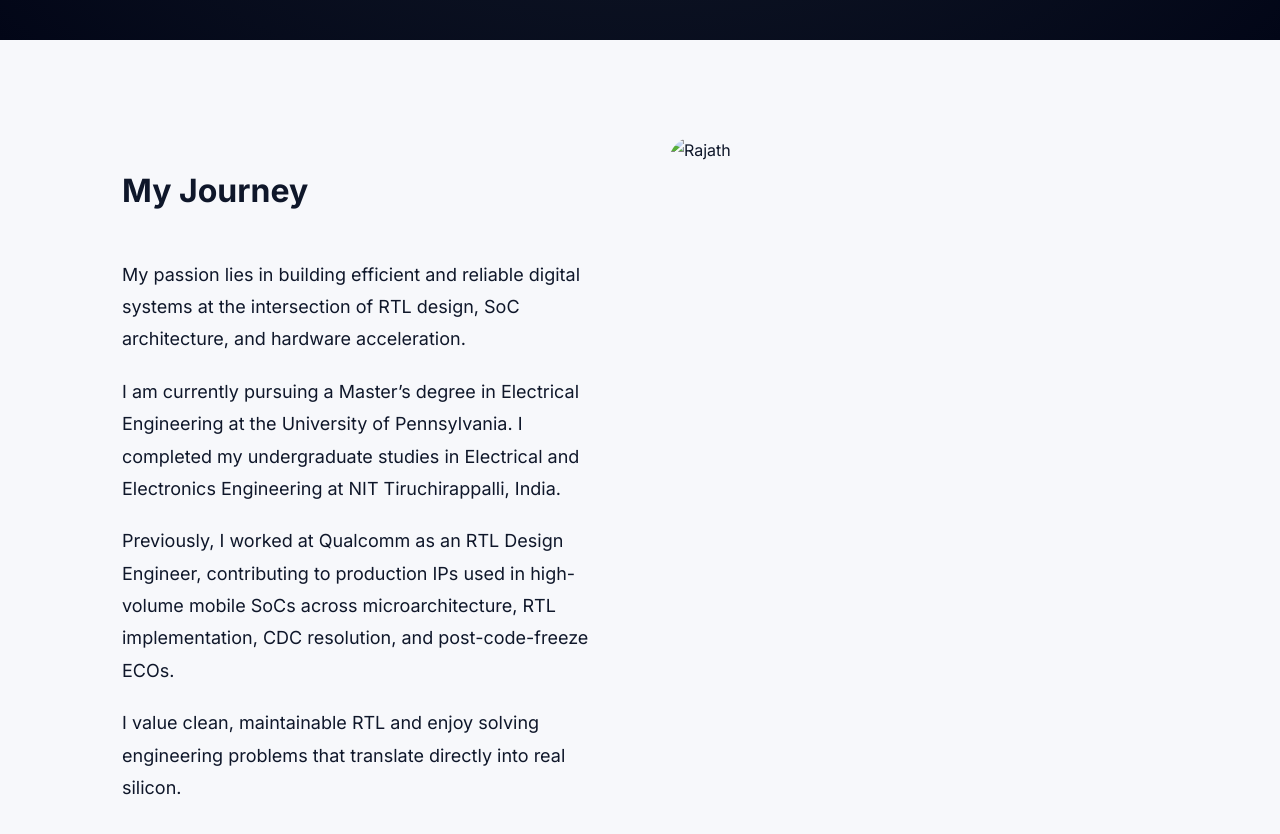
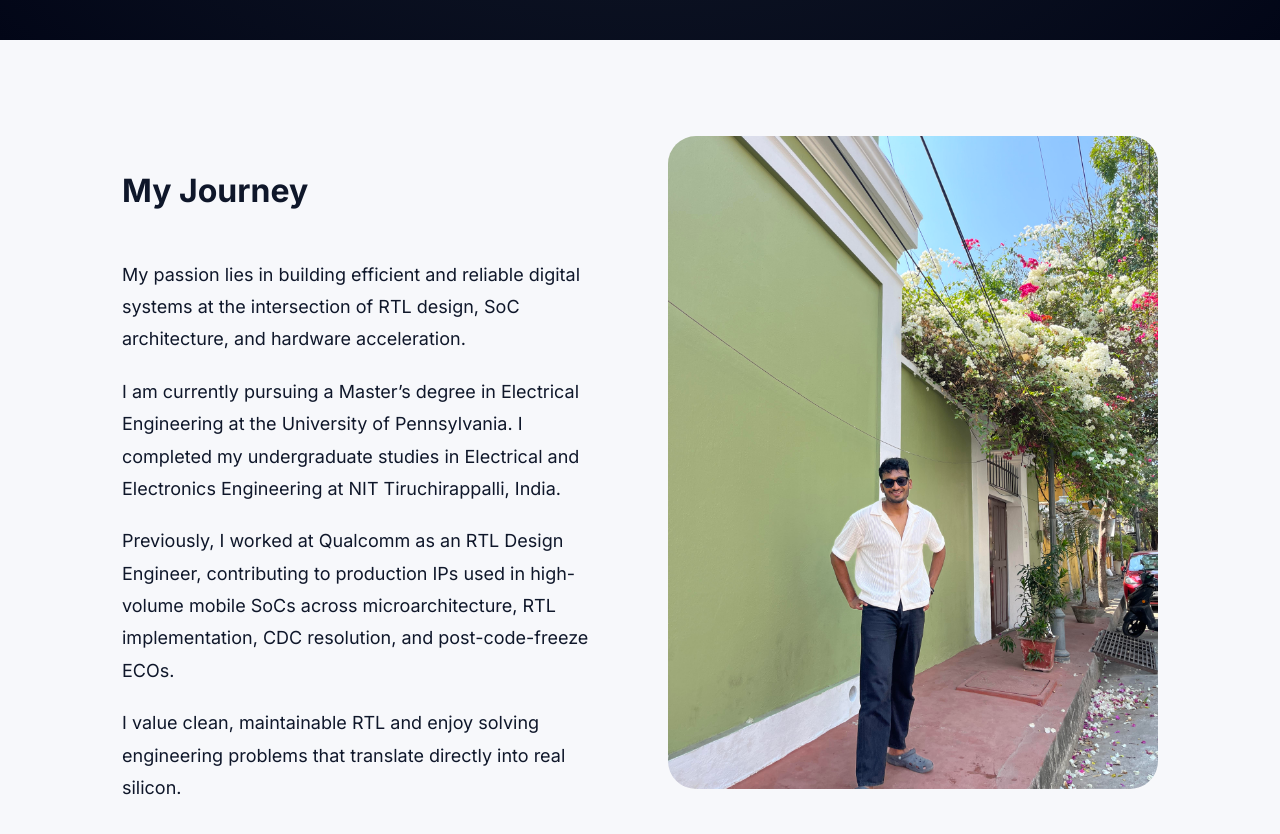
Before and after one commit to rajathramana/rajathramana.github.io, a plain HTML site: page index.html in a window 1280 px wide. Shown: the part 740-1574 px from the top of the page. Drawn offline with Linux system fonts and the light colour scheme.

Commit message:
Update index.html

```diff
--- a/index.html
+++ b/index.html
@@ -212,7 +212,7 @@ footer {
       </p>
     </div>
 
-    <img src="assets/profile.jpg" alt="Rajath">
+    <img src="assets/profile_1.jpg" alt="Rajath">
   </div>
 </section>
 
```
